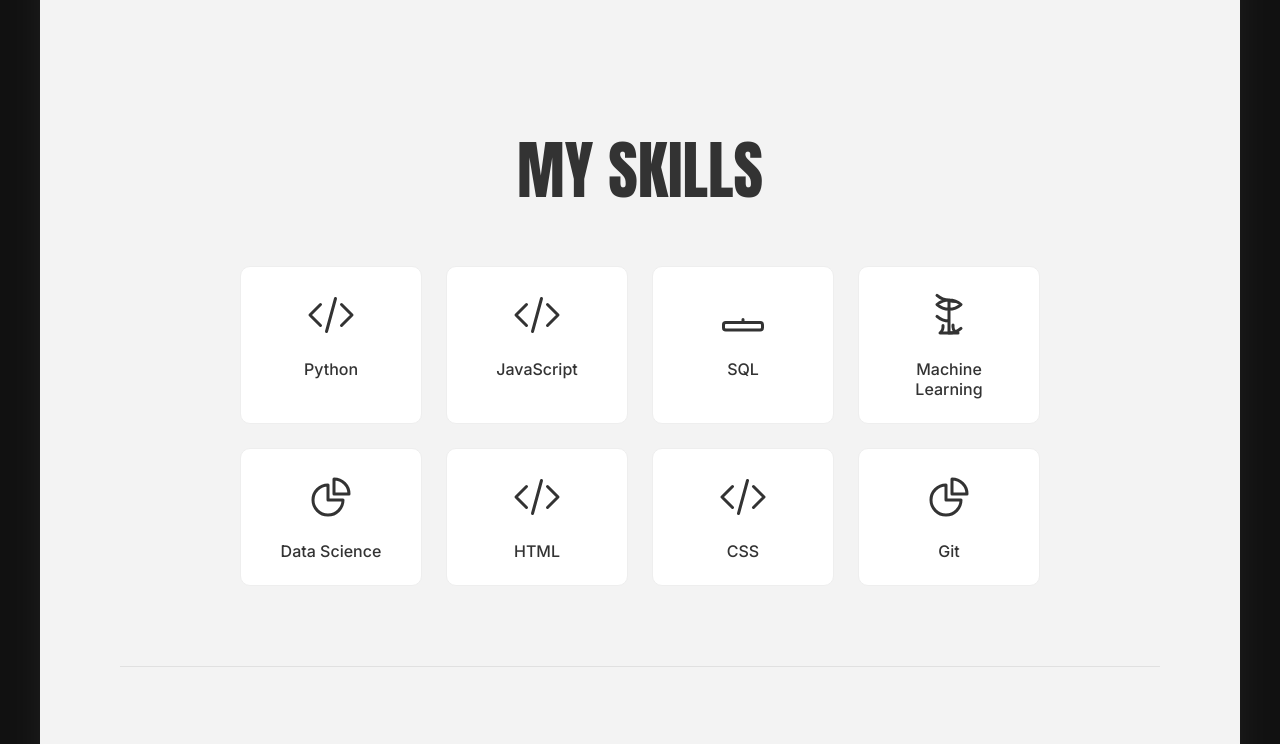
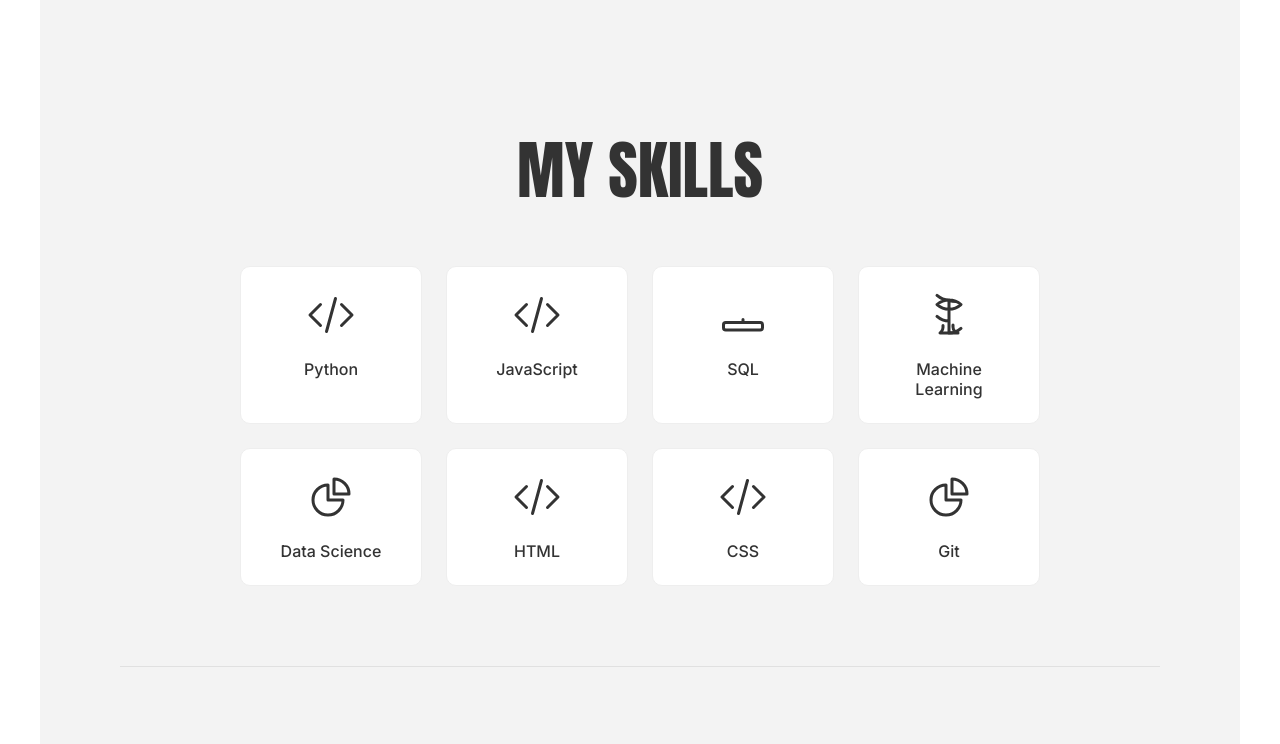
Before and after one commit to 24f2001637/My-Portfolio, a plain HTML site: page index.html in a window 1280 px wide. Shown: the part 804-1548 px from the top of the page. Drawn offline with Linux system fonts and the light colour scheme.

Commit message:
Update index.html

```diff
--- a/index.html
+++ b/index.html
@@ -9,7 +9,7 @@
     <link href="https://fonts.googleapis.com/css2?family=Anton&family=Inter:wght@400;500;700&display=swap" rel="stylesheet">
     <style>
         :root {
-            --bg-color: #111111;
+            --bg-color: #FFFFFF;
             --card-bg-color: #f3f3f3;
             --text-color: #333;
             --header-bg-color: #1e1e1e;
```
